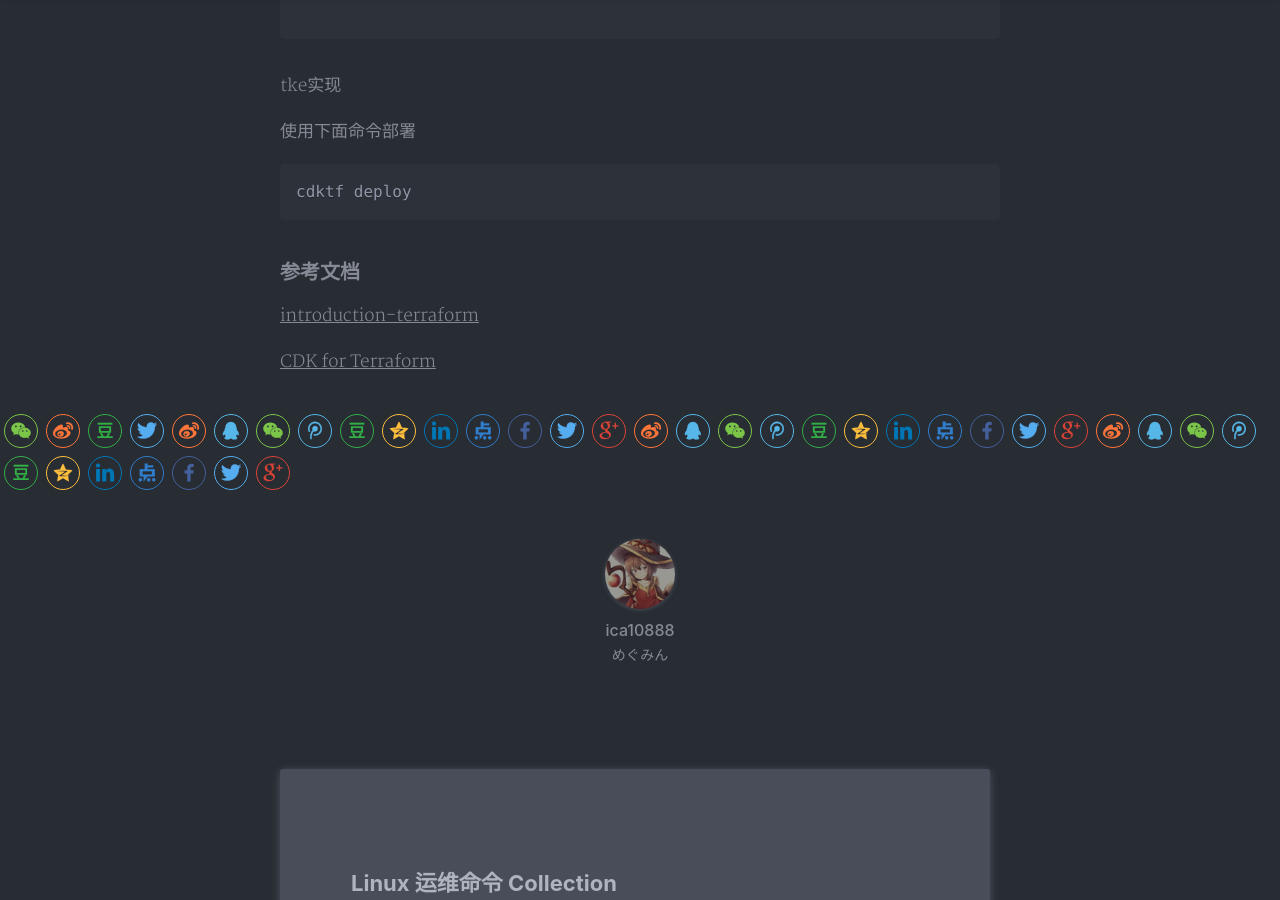
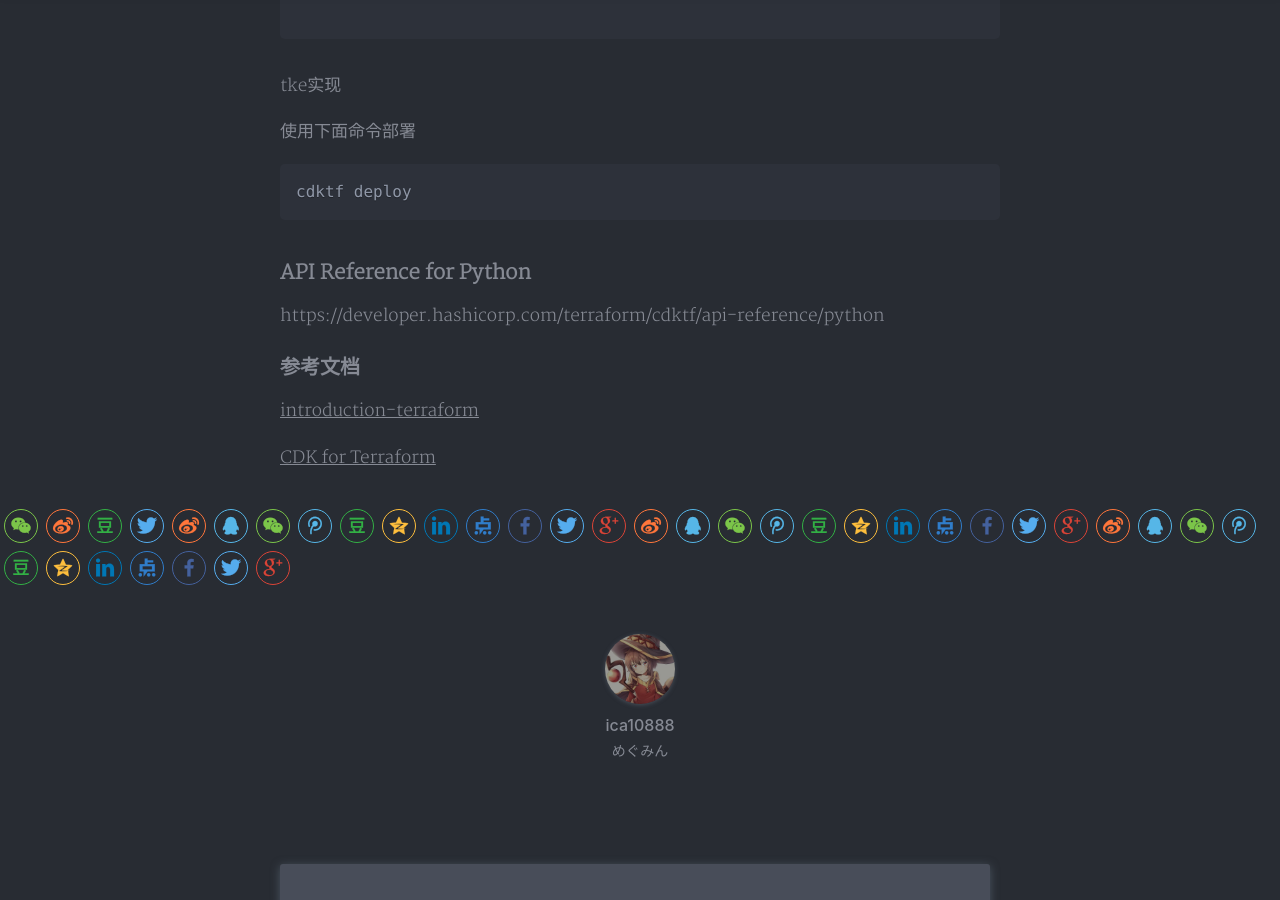
Before and after one commit to ica10888/ica10888.github.io, a Jekyll site: the page built from _posts/2023-02-10-基础设施即代码，使用Terraform 和 cdktf 管理基础设施.md, in a window 1280 px wide and 900 px high, scrolled down 5386 px. Built offline with Jekyll 4.4.1, drawn with Linux system fonts in a browser that asks for light colours; nearby versions of some CDN libraries; a style sheet for code colours, icons or effects is not loaded.

Commit message:
Update 2023-02-10-基础设施即代码，使用Terraform 和 cdktf 管理基础设施.md

````diff
--- a/_posts/2023-02-10-基础设施即代码，使用Terraform 和 cdktf 管理基础设施.md
+++ b/_posts/2023-02-10-基础设施即代码，使用Terraform 和 cdktf 管理基础设施.md
@@ -218,6 +218,10 @@ app.synth()
 cdktf deploy
 ```
 
+### API Reference for Python
+
+https://developer.hashicorp.com/terraform/cdktf/api-reference/python
+
 ### 参考文档
 
 [introduction-terraform](https://lonegunmanb.github.io/introduction-terraform/)
````
